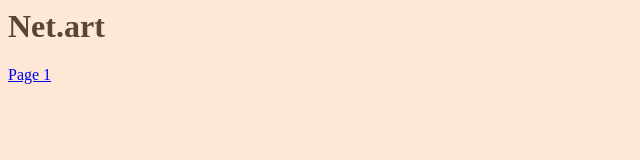
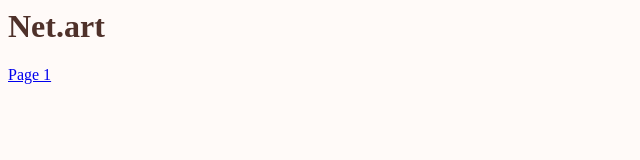
Before and after one commit to KittyHypernova/kittyhypernova.github.io, a plain HTML site: page Netart_Project/NetartHomepage.html in a window 1280 px wide. Shown: the whole page, without its empty margins (0-640 px from the left). Drawn offline with Linux system fonts and the light colour scheme.

Commit message:
Netart Update

```diff
--- a/Netart_Project/NetartHomepage.html
+++ b/Netart_Project/NetartHomepage.html
@@ -3,8 +3,8 @@
         <title>Net.art Homepage</title>
         <style>
             body{
-                background-color: rgb(255, 231, 215);
-                color: rgb(91, 68, 53);
+                background-color: rgb(255, 250, 248);
+                color: rgb(79, 49, 42);
             }
         </style>
     </head>
```
